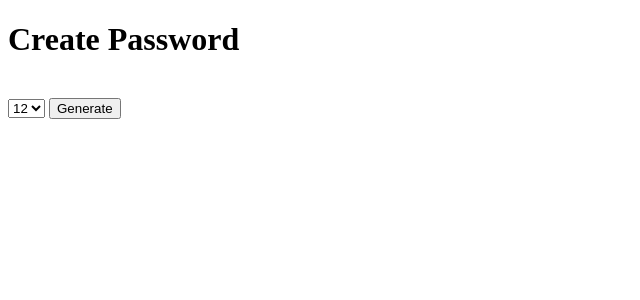
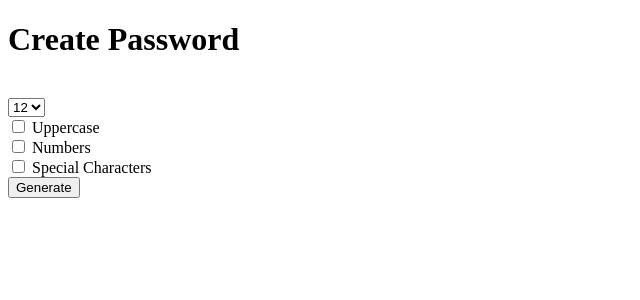
Before and after one commit to Ganiyat-dev/Password_Generator, a Django app: page / in a window 1280 px wide. Shown: the top 300 px of the page, without its empty margins (0-640 px from the left). Run offline with Django 3.2, Linux system fonts and the light colour scheme.

Commit message:
added the logic to get response for generating the password

```diff
--- a/generator/templates/home.html
+++ b/generator/templates/home.html
@@ -23,7 +23,15 @@ Create Password
         <option value="14">14</option>
     </select>
 
-    <input type="submit" value="Generate">
+    <br>
+    <input type="checkbox" name="uppercase" /> Uppercase
+    <br>
+    <input type="checkbox" name="numbers" /> Numbers
+    <br>
+    <input type="checkbox" name="special" /> Special Characters
+    <br>
+
+    <input type="submit" value="Generate"/>
 
 </form>
 
--- a/generator/templates/password.html
+++ b/generator/templates/password.html
@@ -6,5 +6,5 @@
 
 <h1>This is your Password</h1>
 
-{{password}}}
+{{password}}
 {% endblock content %}
--- a/generator/views.py
+++ b/generator/views.py
@@ -6,14 +6,24 @@ def HomeView(request):
     return render(request, 'home.html')
 
 def PasswordView(request):
-    charaters = 'abcdefghijklmnopqrstuvwxyzABCDEFGHIJKLMNOPQRSTUVWXYZ1234567890'
+    characters = list('abcdefghijklmnopqrstuvwxyz')
 
-    length = request.GET.get('length')
+    if request.GET.get('uppercase'):
+        characters.extend(list('ABCDEFGHIJKLMNOPQRSTUVWXYZ'))
+
+    if request.GET.get('numbers'):
+        characters.extend(list('0123456789'))
+
+    if request.GET.get('special'):
+        characters.extend(list('!@#$%^&*()'))
+
+
+    length = int(request.GET.get('length'))
     password = ''
 
-    for i in range(int(length)):
-        password += random.choice(charaters)
+    for i in range(length):
+        password += random.choice(characters)
 
 
-    context = {'password': password}
+    context = {"password": password}
     return render(request, 'password.html', context)
```
